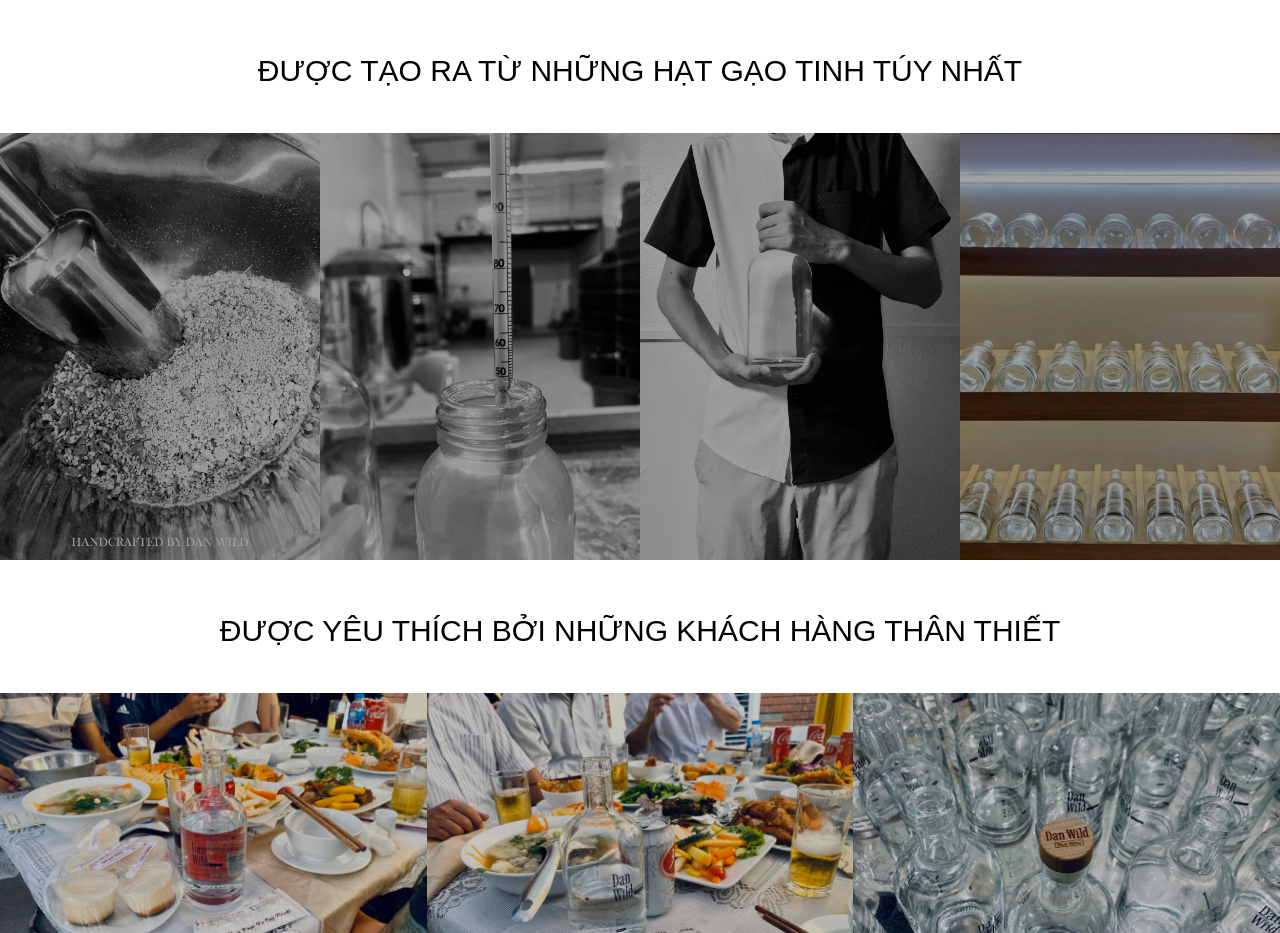
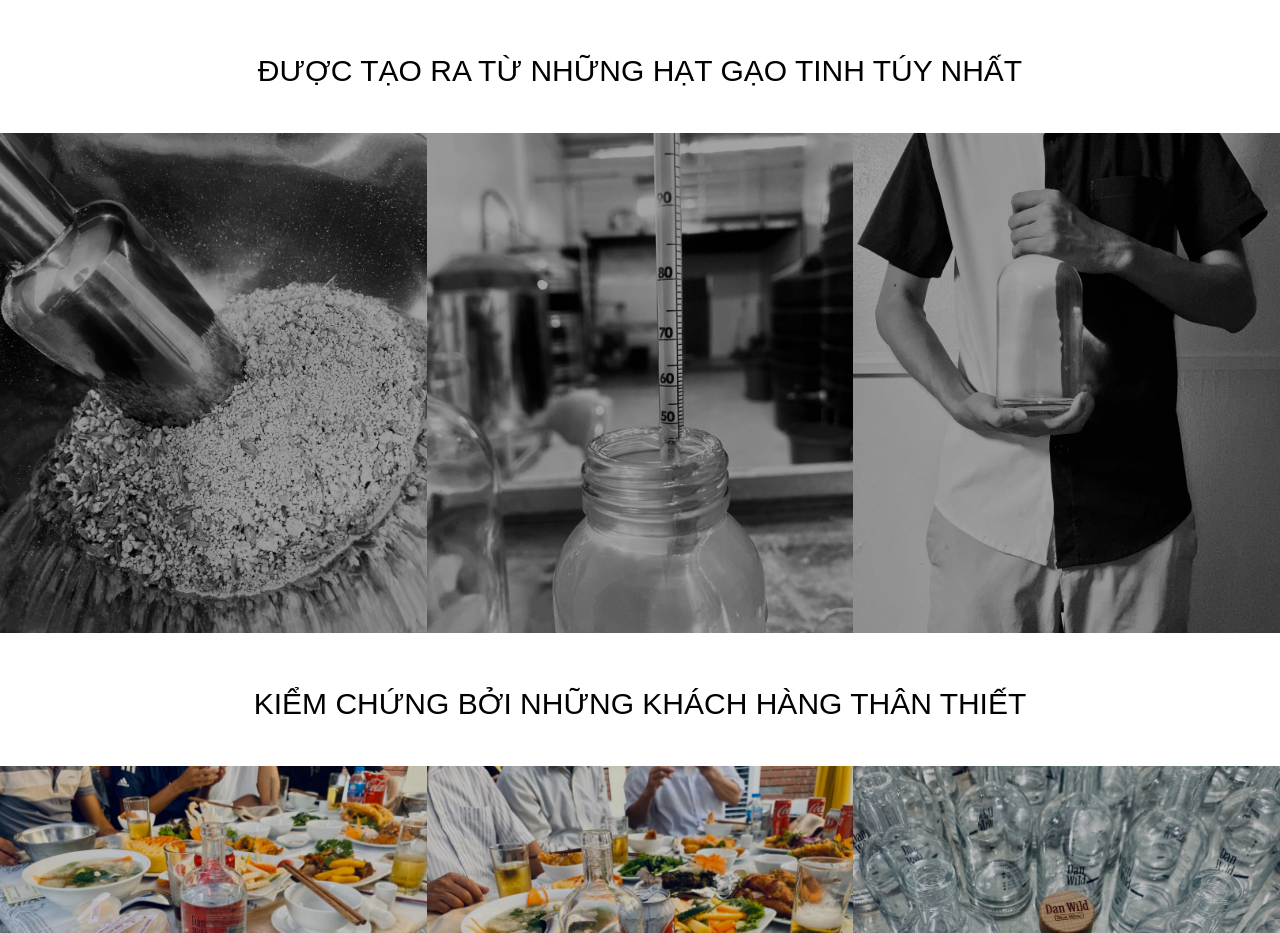
Before and after one commit to thacquanghuy/danwild, a Next.js app: page / in a window 1280 px wide. Shown: the part 1400-2333 px from the top of the page. Built offline with nearby package versions, Linux system fonts and the light colour scheme; a web font is replaced by a local one.

Commit message:
desktop version

```diff
--- a/components/IndexPage/index.js
+++ b/components/IndexPage/index.js
@@ -8,7 +8,7 @@ import { useRouter } from 'next/router'
 import Image from 'next/image'
 
 export default function IndexPage(props) {
-  const makingPics = [1, 2, 3, 5]
+  const makingPics = [1, 2, 3]
   const places = [1, 2, 3]
 
   const [state] = useContext(ProductContext)
@@ -113,7 +113,7 @@ export default function IndexPage(props) {
 
       <section>
         <h1 className={`${styles[`header`]} mb-10 md:mt-12`}>
-          Được yêu thích bởi những khách hàng thân thiết
+          Kiểm chứng bởi những khách hàng thân thiết
         </h1>
         <div className={styles[`place-container`]}>
           {places.map((id) => (
--- a/components/IndexPage/index_page.module.scss
+++ b/components/IndexPage/index_page.module.scss
@@ -134,9 +134,9 @@
 
 .making-container {
   display: grid;
-  grid-template-columns: 1fr 1fr 1fr 1fr;
-  // grid-template-rows: 300px;
-
+  grid-template-columns: 1fr 1fr 1fr;
+  grid-template-rows: 500px;
+  background-color: #fff;
   .image-container {
     width: 100%;
     height: 100%;
@@ -145,7 +145,6 @@
     span,
     img {
       filter: brightness(80%);
-
       transition: all 0.5s;
       &:hover {
         filter: brightness(100%);
```
